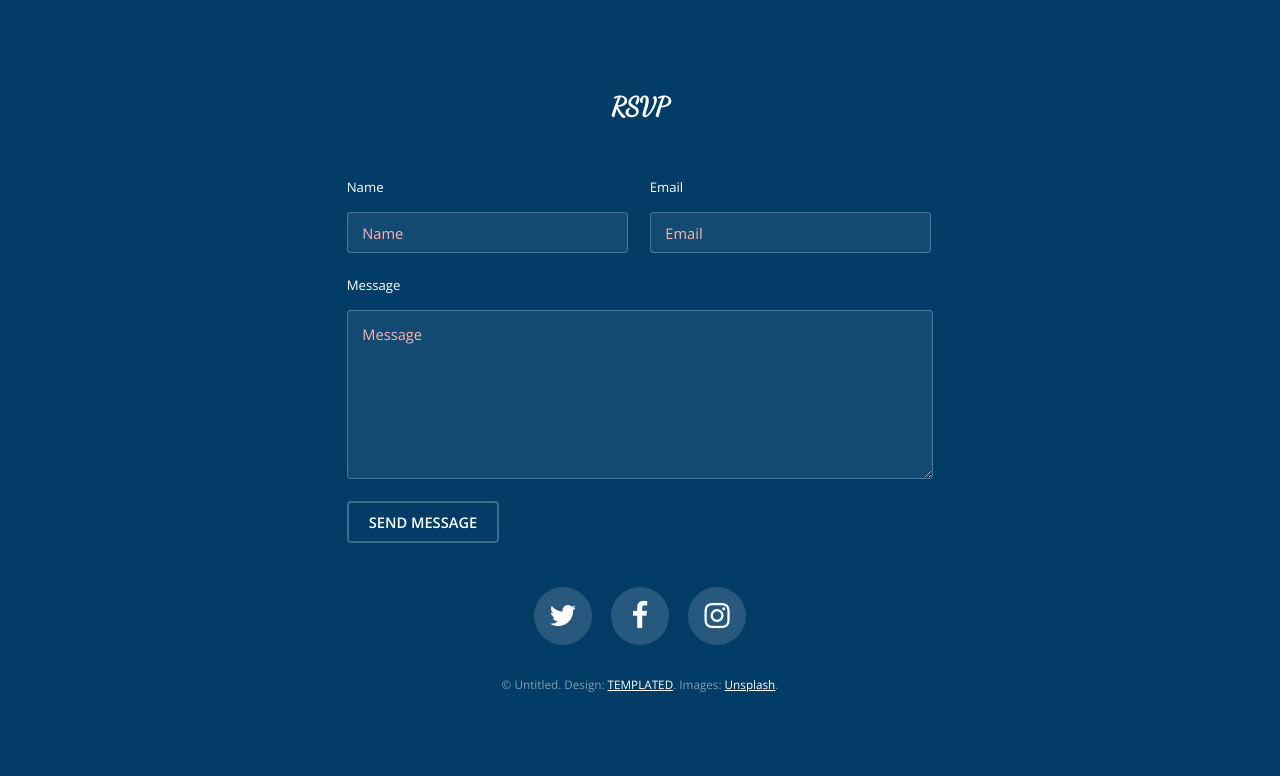
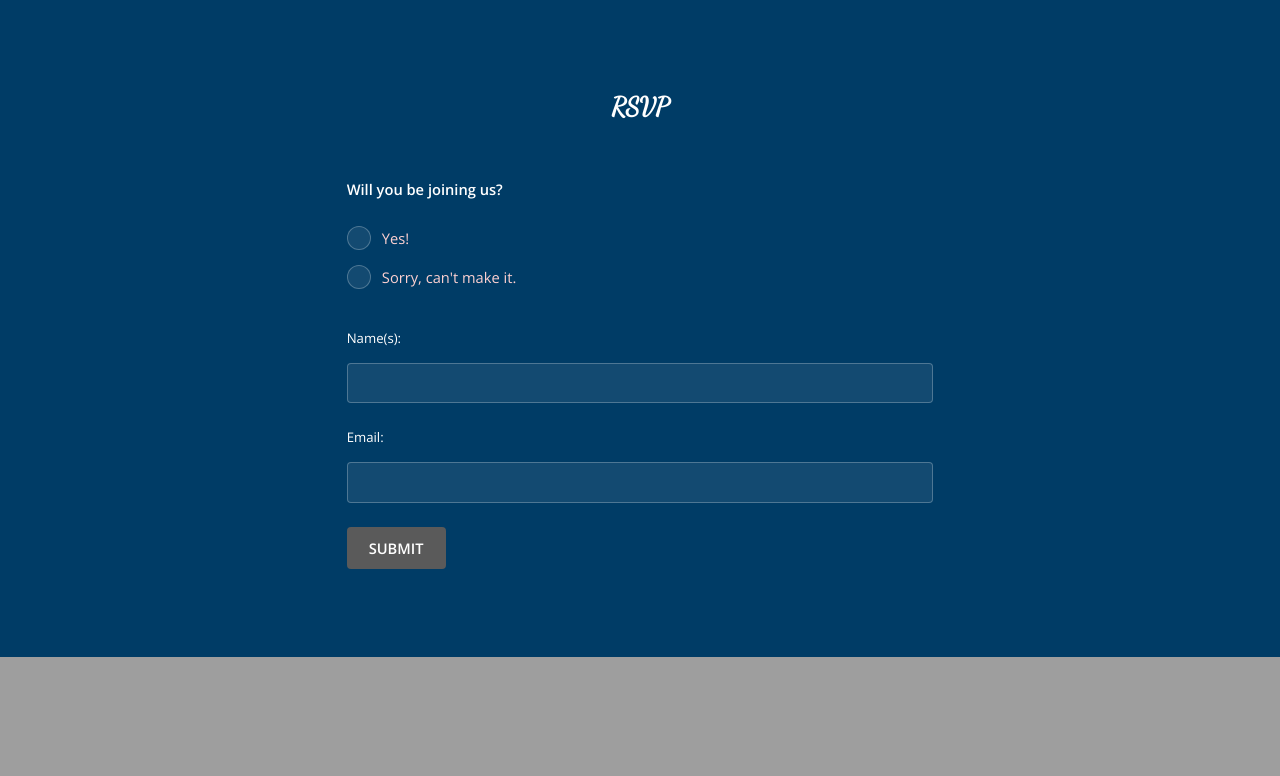
Before and after one commit to kduckets/wedding, a PHP site: page /generic.html in a window 1280 px wide. Shown: the part 1673-2449 px from the top of the page. After the commit the page ends 2330 px from the top, so only its background shows below. Run offline with PHP 8.4, Linux system fonts and the light colour scheme.

Commit message:
update rsvp on all pages

```diff
--- a/assets/css/fluid-gallery.css
+++ b/assets/css/fluid-gallery.css
@@ -1,5 +1,5 @@
 body {
-    background-color: #434c50;
+    background-color: #7f9db2;
     min-height: 100vh;
     font: normal 16px sans-serif;
     padding: 40px 0;
--- a/generic.html
+++ b/generic.html
@@ -81,45 +81,49 @@
 
 					<h2>RSVP</h2>
 
-					<form action="#" method="post">
+<form id="rsvp-form">
 
-						<div class="field half first">
-							<label for="name">Name</label>
-							<input name="name" id="name" type="text" placeholder="Name">
-						</div>
-						<div class="field half">
-							<label for="email">Email</label>
-							<input name="email" id="email" type="email" placeholder="Email">
-						</div>
-						<div class="field">
-							<label for="message">Message</label>
-							<textarea name="message" id="message" rows="6" placeholder="Message"></textarea>
-						</div>
-						<ul class="actions">
-							<li><input value="Send Message" class="button alt" type="submit"></li>
-						</ul>
-					</form>
+    <strong>Will you be joining us?</strong>
+    <br/>
+    <br/>
+    <input type="radio" value="Yes!" name="RSVP" id="mce-RSVP-0"><label for="mce-RSVP-0">Yes!</label> <br/>
+    <input type="radio" value="Sorry, can't make it." name="RSVP" id="mce-RSVP-1"><label for="mce-RSVP-1">Sorry, can't make it.</label>
+    <br/>
+	<br/>
+	<label for="mce-FNAME">Name(s):</label>
+	<input type="text" value="" name="NAME" class="required" id="mce-FNAME">
+	<br/>
+	<label for="mce-EMAIL">Email:</label>
+	<input type="email" value="" name="EMAIL" class="required email" id="mce-EMAIL">
+	<br/>
+    <input type="submit" id="submit" class="button">
+</form>
 
-					<ul class="icons">
-						<li><a href="#" class="icon round fa-twitter"><span class="label">Twitter</span></a></li>
-						<li><a href="#" class="icon round fa-facebook"><span class="label">Facebook</span></a></li>
-						<li><a href="#" class="icon round fa-instagram"><span class="label">Instagram</span></a></li>
-					</ul>
 
-					<div class="copyright">
-						&copy; Untitled. Design: <a href="https://templated.co">TEMPLATED</a>. Images: <a href="https://unsplash.com">Unsplash</a>.
-					</div>
-
-				</div>
-			</footer>
+</div>
+</div>
+</footer>
 
 		<!-- Scripts -->
 			<script src="assets/js/jquery.min.js"></script>
+			<script src="assets/js/mailchimp-single-opt-in.jquery.js"></script>
 			<script src="assets/js/jquery.scrolly.min.js"></script>
 			<script src="assets/js/jquery.scrollex.min.js"></script>
 			<script src="assets/js/skel.min.js"></script>
 			<script src="assets/js/util.js"></script>
 			<script src="assets/js/main.js"></script>
+			<script>
+			$('#rsvp-form').mailchimpSingleOptIn({
+  				listID: 'a027be8bc5',
+  				url: 'https://steph-and-kev-rsvp.herokuapp.com/',
+  			onSubmit() {},
+  			onError(request) {console.log(request)},
+  			onSuccess(request) {
+  				window.location.href = "rsvp-confirmation.html";
+  			}
+
+			});
+			</script>
 
 	</body>
 </html>
--- a/home.html
+++ b/home.html
@@ -176,10 +176,6 @@
     <input type="submit" id="submit" class="button">
 </form>
 
-<!-- <form id="mailchimp-form">
-  <input type="email" />
-  <input type="submit" value="Submit">
-</form> -->
 
 </div>
 </div>
```
Also changed, not shown: cats.html (+6 -4 lines), q&a.html (+4 -5 lines).
